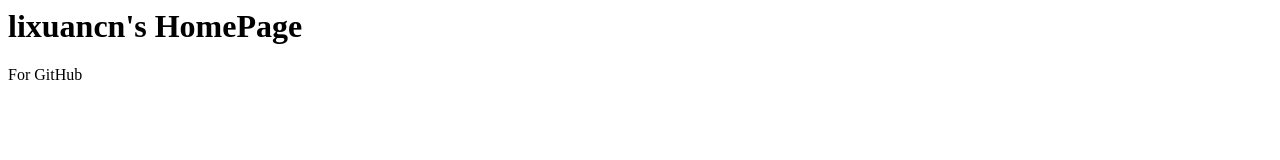
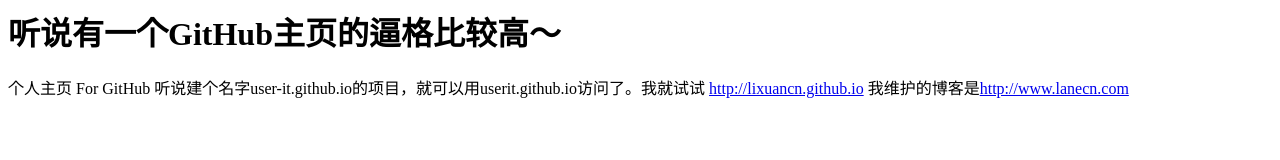
Before and after one commit to lixuancn/lixuancn.github.io, a plain HTML site: page index.html in a window 1280 px wide. Drawn offline with Linux system fonts and the light colour scheme.

Commit message:
Update index.html

```diff
--- a/index.html
+++ b/index.html
@@ -1 +1,9 @@
-<h1>lixuancn's HomePage</h1> For GitHub
+<h1>听说有一个GitHub主页的逼格比较高～</h1>
+
+个人主页 For GitHub
+
+听说建个名字user-it.github.io的项目，就可以用userit.github.io访问了。我就试试
+
+<a href="http://lixuancn.github.io" target="_blank">http://lixuancn.github.io</a>
+
+我维护的博客是<a href="http://www.lanecn.com" target="_blank">http://www.lanecn.com</a>
```
